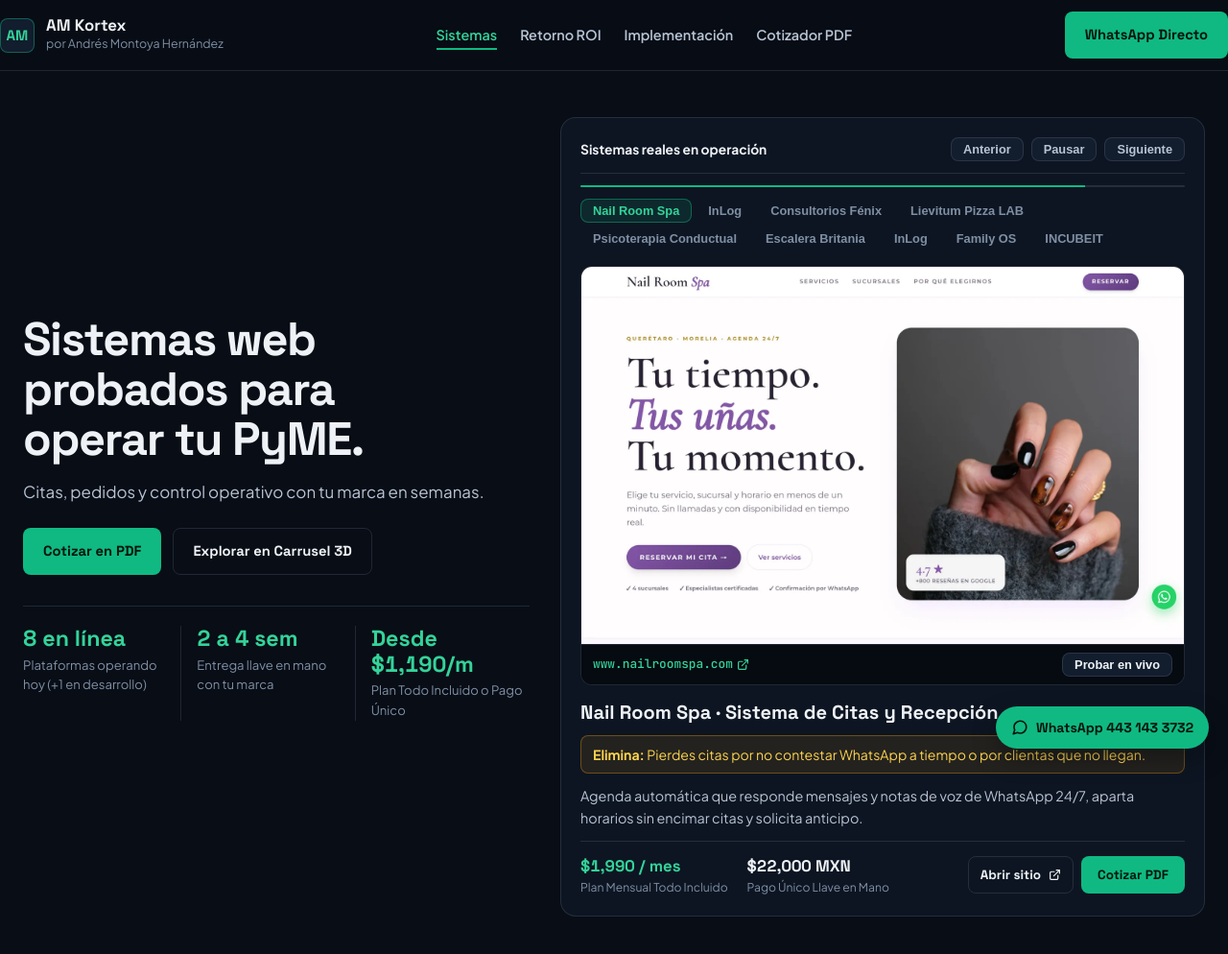
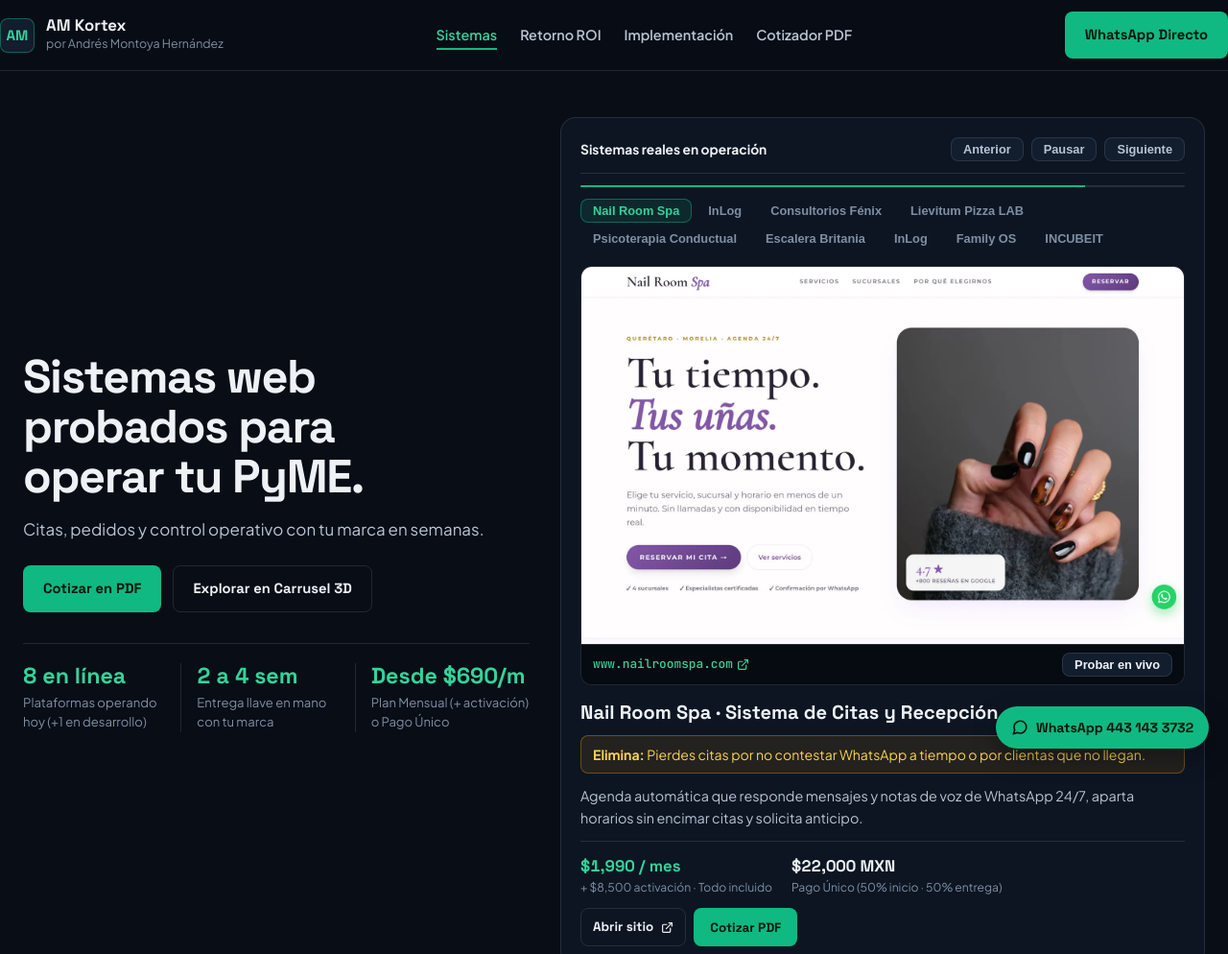
Before and after one commit to andresmh99-dev/andres-montoya-plataformas, a plain HTML site: page index.html in a window 1280 px wide. Shown: the top 994 px of the page at 96% size. Drawn offline with nearby package versions, Linux system fonts and the light colour scheme.

Commit message:
feat(pricing): show real $690/m floor and activation fees across hero and cards

```diff
--- a/index.html
+++ b/index.html
@@ -1475,8 +1475,8 @@
             <span class="proof-desc">Entrega llave en mano con tu marca</span>
           </div>
           <div class="proof-item">
-            <span class="proof-num">Desde $1,190/m</span>
-            <span class="proof-desc">Plan Todo Incluido o Pago Único</span>
+            <span class="proof-num">Desde $690/m</span>
+            <span class="proof-desc">Plan Mensual (+ activación) o Pago Único</span>
           </div>
         </div>
       </div>
@@ -1627,7 +1627,7 @@
               <td>Inversión estimada</td>
               <td>Fugas de $8,000 a $25,000/mes</td>
               <td>$50,000 a $120,000 MXN</td>
-              <td class="col-win">Desde $1,190/mes Todo Incluido o Pago Único</td>
+              <td class="col-win">Desde $690/mes (+ activación) o Pago Único</td>
             </tr>
             <tr>
               <td>Certeza técnica</td>
@@ -1977,11 +1977,11 @@
                 <div class="price-inline-group">
                   <div>
                     <span class="price-inline-val" style="color:var(--color-ink-emerald);">$${p.monthlyFee.toLocaleString('es-MX')} / mes</span>
-                    <span class="price-inline-sub">Plan Mensual Todo Incluido</span>
+                    <span class="price-inline-sub">+ $${p.setupFee.toLocaleString('es-MX')} activación · Todo incluido</span>
                   </div>
                   <div>
                     <span class="price-inline-val">$${p.basePrice.toLocaleString('es-MX')} MXN</span>
-                    <span class="price-inline-sub">Pago Único Llave en Mano</span>
+                    <span class="price-inline-sub">Pago Único (50% inicio · 50% entrega)</span>
                   </div>
                 </div>
                 <div style="display:flex;gap:var(--space-2);flex-wrap:wrap;">
@@ -2055,10 +2055,12 @@
               <div>
                 <span class="price-inline-sub">Plan Mensual</span>
                 <strong class="price-inline-val" style="color:var(--color-ink-emerald);">$${p.monthlyFee.toLocaleString('es-MX')}/m</strong>
+                <span class="price-inline-sub">+ $${p.setupFee.toLocaleString('es-MX')} activación</span>
               </div>
               <div>
                 <span class="price-inline-sub">Pago Único</span>
-                <strong class="price-inline-val">$${p.basePrice.toLocaleString('es-MX')}</strong>
+                <strong class="price-inline-val">$${p.basePrice.toLocaleString('es-MX')} MXN</strong>
+                <span class="price-inline-sub">50% inicio · 50% entrega</span>
               </div>
             </div>
             <div class="sys-actions">
```
